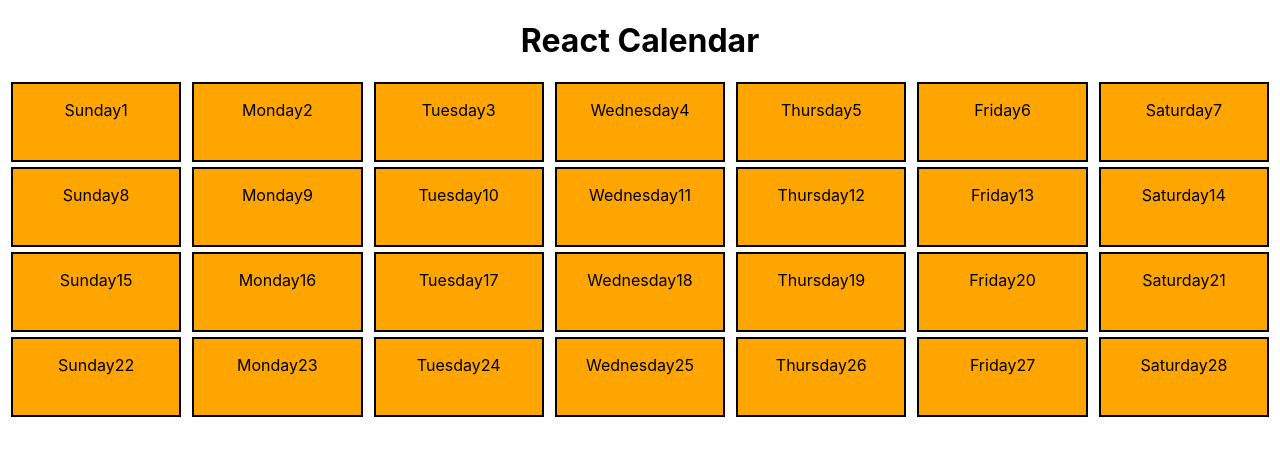
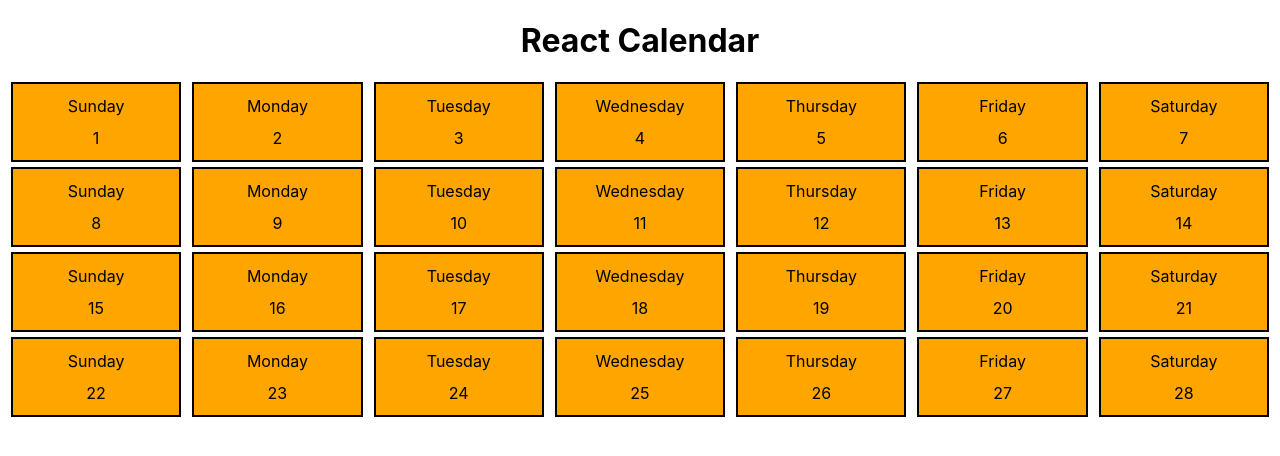
Before and after one commit to jathos/react-calendar, a React (Create React App) app: page / in a window 1280 px wide. Shown: the top 456 px of the page. Built offline with nearby package versions, Linux system fonts and the light colour scheme.

Commit message:
CSS for the calendar is better than before

```diff
--- a/src/CalendarDay.css
+++ b/src/CalendarDay.css
@@ -2,8 +2,13 @@
     display: flex;
     background-color: orange;
     width: 13vw;
-    justify-content: center;
+    justify-content: space-evenly;
+    flex-direction: column;
     border: solid;
     border-color: black;
     border-width: 2px;
 }
+
+.DayDetail {
+    margin: 0;
+}
--- a/src/CalendarDay.jsx
+++ b/src/CalendarDay.jsx
@@ -3,8 +3,8 @@ import './CalendarDay.css'
 function CalendarDay({ day, date }) {
     return (
         <div className='Day'>
-            < p >{day}</p >
-            <p>{date}</p>
+            < p className='DayDetail' >{day}</p >
+            <p className='DayDetail'>{date}</p>
         </div>
     );
 };
```
